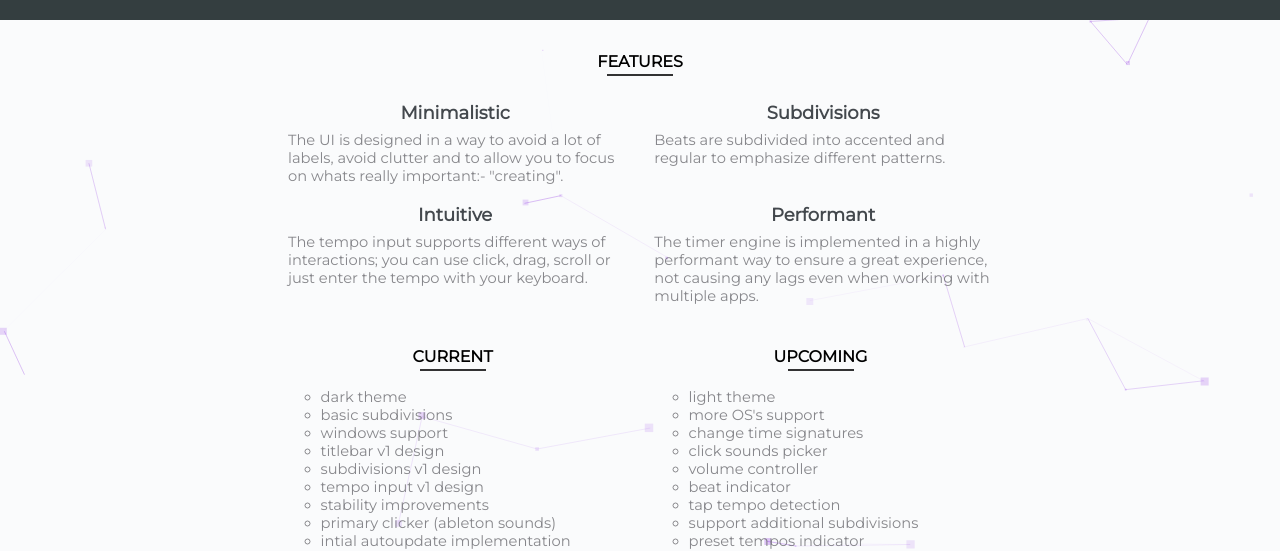
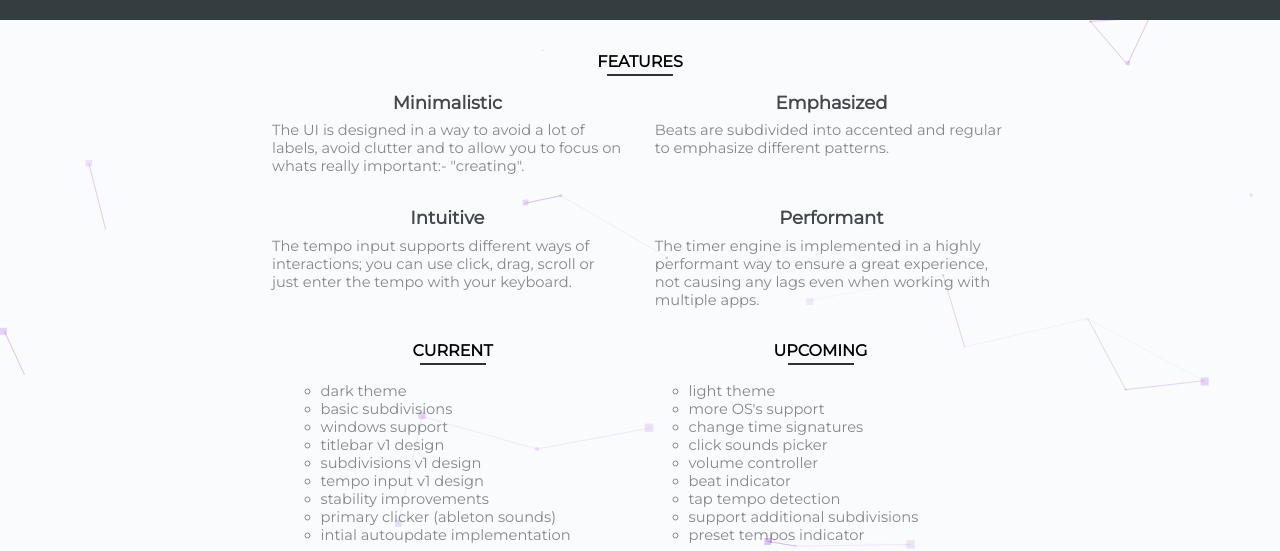
Before and after one commit to afractal/metronome-app, a website: page index.html in a window 1280 px wide. Shown: the part 252-803 px from the top of the page. Drawn offline with Linux system fonts and the light colour scheme.

Commit message:
grid gap fix

```diff
--- a/index.css
+++ b/index.css
@@ -312,11 +312,15 @@ hr {
   display: grid;
   grid-template-rows: auto auto;
   grid-template-columns: auto auto;
+  grid-row-gap: 2em;
+  row-gap: 2em;
+  grid-column-gap: 2em;
+  column-gap: 2em;
 }
 
 .feature {
   /* width: 30em; */
-  margin: 0.6em 1em;
+  /* margin: 0.6em 1em; */
 }
 
 .feature__title {
--- a/index.html
+++ b/index.html
@@ -99,7 +99,7 @@
 
       <div class="feature">
         <div class="feature__title">
-          Subdivisions
+          Emphasized
         </div>
         <div class="feature__content">
           Beats are subdivided into accented and regular to emphasize different patterns.
@@ -200,7 +200,7 @@
 
     <div class="copyright">
       <span>
-        Metronome is designed & build with ❤ by <a class="link" href="https://github.com/afsractal">afractal</a>.
+        Metronome is designed & build with ❤ by <a class="link" href="https://github.com/afractal">afractal</a>.
       </span>
       <span>
         Copyright © 2020 Metronome. All rights reserved.
```
